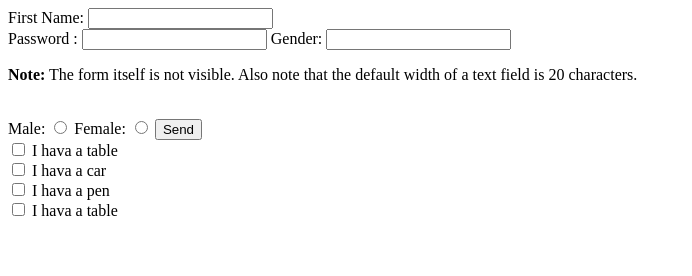
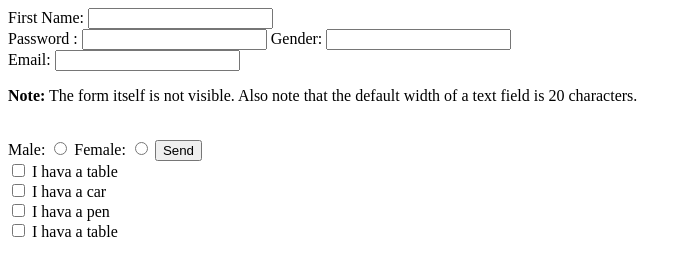
Before and after one commit to 24techahmadi/MACSO, a plain HTML site: page index.html in a window 1280 px wide. Shown: the whole page, without its empty margins (0-692 px from the left). Drawn offline with Linux system fonts and the light colour scheme.

Commit message:
Update index.html
add Email Feild

```diff
--- a/index.html
+++ b/index.html
@@ -14,6 +14,7 @@
 First Name: <input type="text" name="txt" /> <br />
 Password :  <input  type="password" name="pas" />
 Gender: <input type="text" name="txt" /> <br />
+Email: <input type="text" name="txt" /> <br />
 </form>
 
 
```
